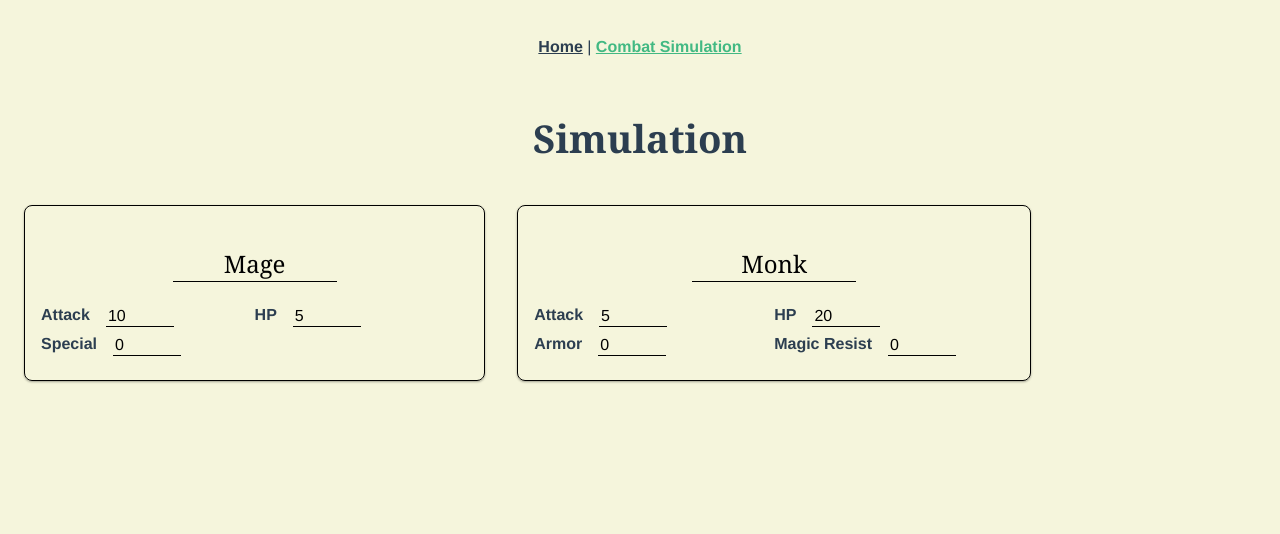
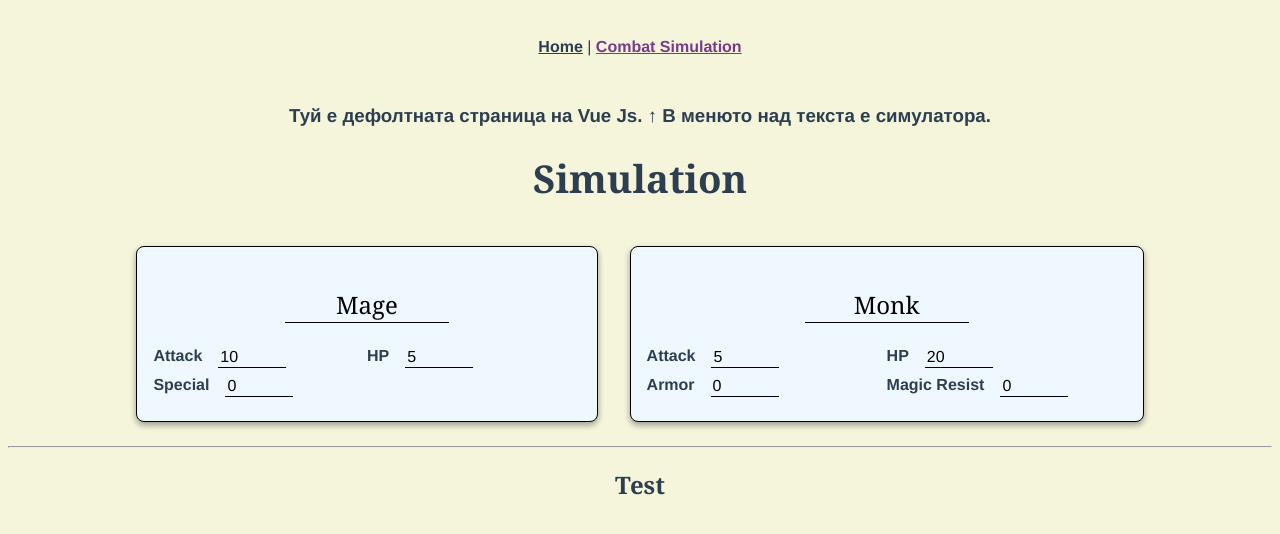
Before and after one commit to Panglot/game-design-toolkit, a Vue app: page /combat-simulation in a window 1280 px wide. Shown: the top 534 px of the page. Built offline with nearby package versions, Linux system fonts and the light colour scheme.

Commit message:
chore: Restyling and sugar.

```diff
--- a/src/App.vue
+++ b/src/App.vue
@@ -4,6 +4,9 @@
       <router-link to="/">Home</router-link> |
       <router-link to="/combat-simulation">Combat Simulation</router-link>
     </nav>
+    <h3 style="text-align:center">
+      Туй е дефолтната страница на Vue Js. ↑ В менюто над текста е симулатора.
+    </h3>
     <router-view />
   </div>
 </template>
@@ -25,7 +28,7 @@ nav {
     font-weight: bold;
     color: #2c3e50;
     &.router-link-exact-active {
-      color: #42b983;
+      color: #773b88;
     }
   }
 }
--- a/src/views/CombatSimulation.vue
+++ b/src/views/CombatSimulation.vue
@@ -13,6 +13,10 @@
           <input type="number" v-model="property.content" />
         </div>
       </div>
+    </div>
+    <hr />
+    <div>
+      <h2>Test</h2>
     </div>
   </div>
 </template>
@@ -70,6 +74,8 @@ export default {
 
 <style lang="scss">
 .simulation {
+  text-align: center;
+
   h1,
   h2,
   h3 {
@@ -87,14 +93,35 @@ export default {
     display: inline-block;
     border: 1px solid black;
     border-radius: 0.5rem;
+    background-color: aliceblue;
     padding: 1rem;
     margin: 1rem;
     max-width: 30rem;
-    box-shadow: 0 1px 3px rgba(0, 0, 0, 0.12), 0 1px 2px rgba(0, 0, 0, 0.24);
-    transition: all 0.3s cubic-bezier(0.25, 0.8, 0.25, 1);
+
+    -webkit-box-shadow: 0 3px 6px rgba(0, 0, 0, 0.16),
+      0 3px 6px rgba(0, 0, 0, 0.23);
+    -moz-box-shadow: 0 3px 6px rgba(0, 0, 0, 0.16),
+      0 3px 6px rgba(0, 0, 0, 0.23);
+    -ms-box-shadow: 0 3px 6px rgba(0, 0, 0, 0.16), 0 3px 6px rgba(0, 0, 0, 0.23);
+    -o-box-shadow: 0 3px 6px rgba(0, 0, 0, 0.16), 0 3px 6px rgba(0, 0, 0, 0.23);
+    box-shadow: 0 3px 6px rgba(0, 0, 0, 0.16), 0 3px 6px rgba(0, 0, 0, 0.23);
+
+    &:hover {
+      background-color: azure;
+
+      -webkit-box-shadow: 0 10px 20px rgba(0, 0, 0, 0.19),
+        0 6px 6px rgba(0, 0, 0, 0.23);
+      -moz-box-shadow: 0 10px 20px rgba(0, 0, 0, 0.19),
+        0 6px 6px rgba(0, 0, 0, 0.23);
+      -ms-box-shadow: 0 10px 20px rgba(0, 0, 0, 0.19),
+        0 6px 6px rgba(0, 0, 0, 0.23);
+      -o-box-shadow: 0 10px 20px rgba(0, 0, 0, 0.19),
+        0 6px 6px rgba(0, 0, 0, 0.23);
+      box-shadow: 0 10px 20px rgba(0, 0, 0, 0.19), 0 6px 6px rgba(0, 0, 0, 0.23);
+    }
 
     input {
-      text-align: inherit;
+      text-align: left;
       font-family: inherit;
       font-size: inherit;
       border: none;
@@ -111,6 +138,7 @@ export default {
     }
     h3 input {
       max-width: 10rem;
+      text-align: center;
     }
 
     .properties {
```
